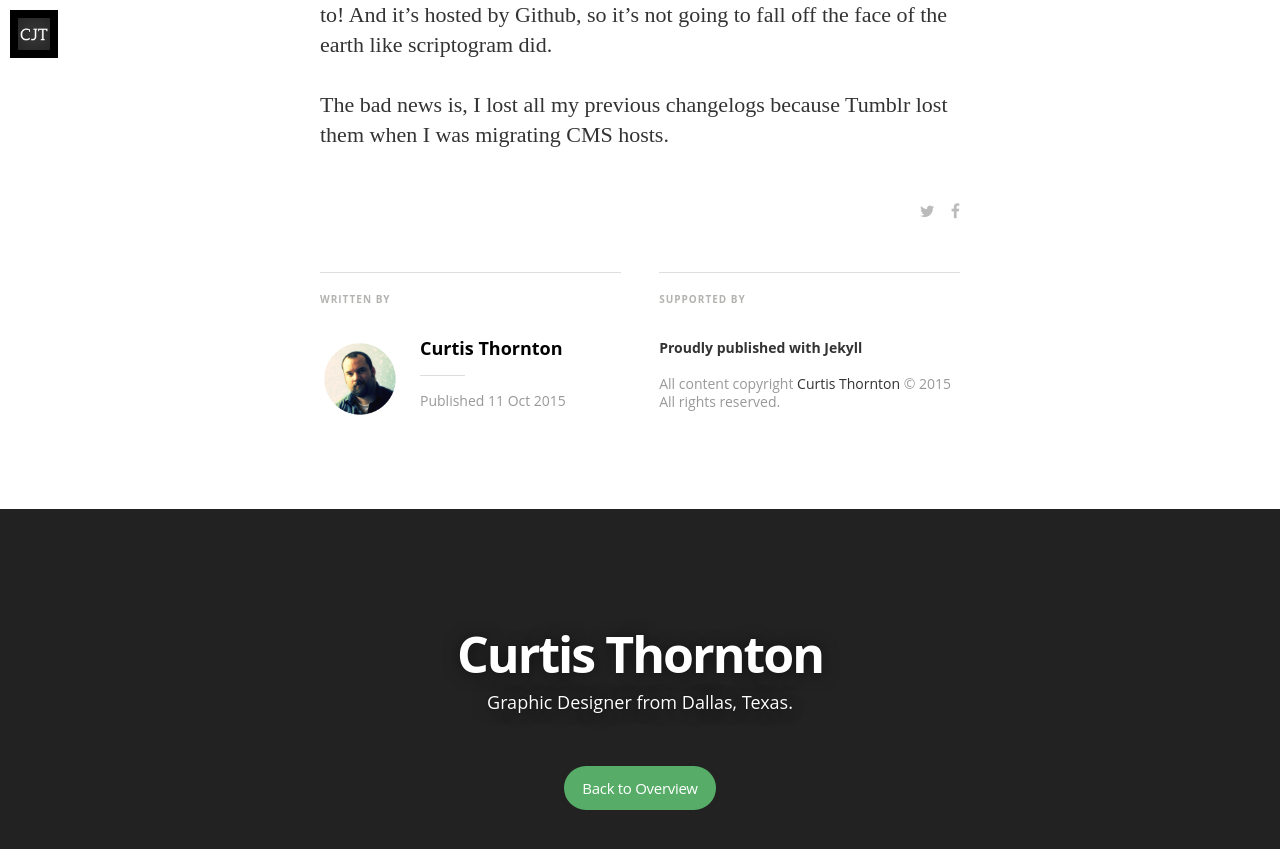
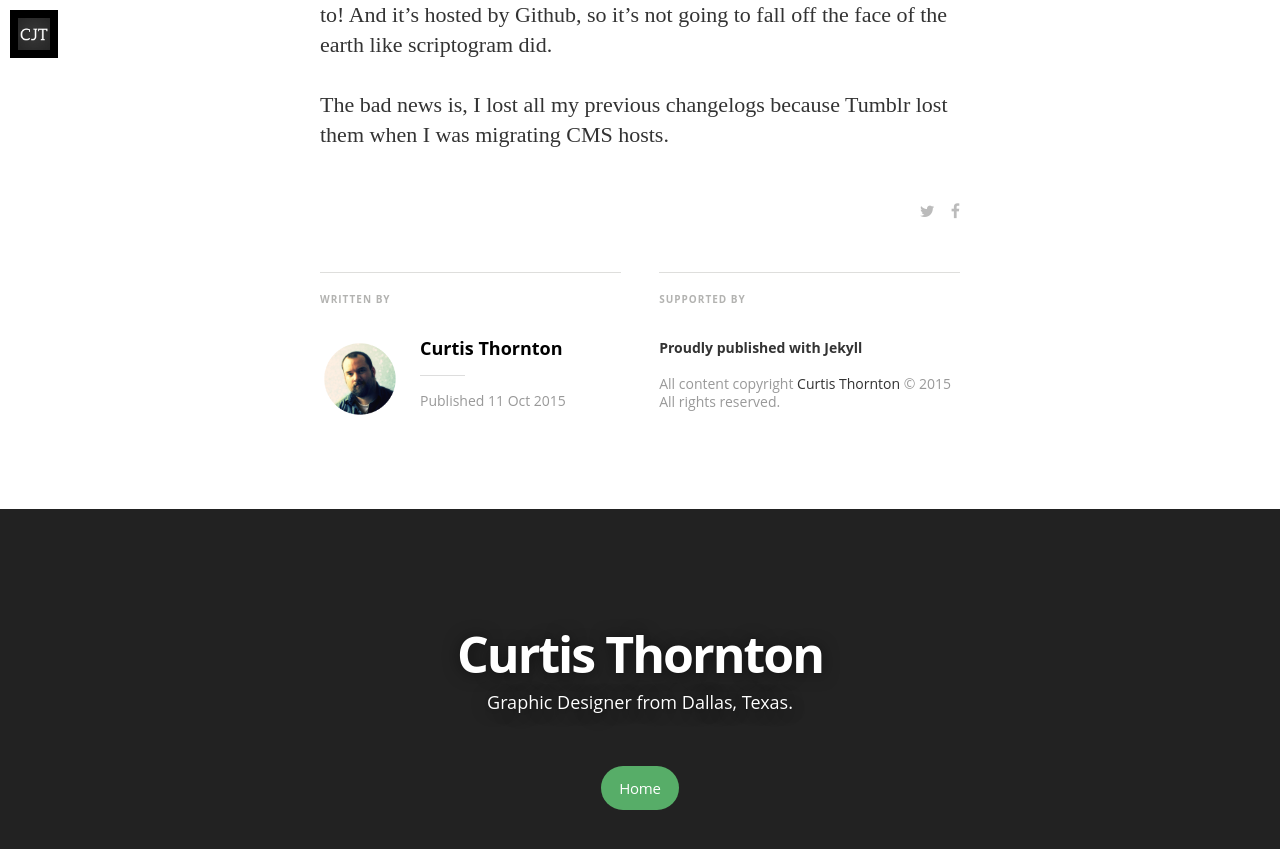
Before and after one commit to curtisthornton/curtisthornton.github.io, a Jekyll site: the page built from _posts/2015-10-11-good-bad-news.markdown, in a window 1280 px wide and 900 px high, scrolled down 970 px. Shown: the top 849 px of the window. Built offline with Jekyll 4.4.1, drawn with Linux system fonts in a browser that asks for light colours; nearby versions of some CDN libraries; some web fonts are replaced; Markdown is read by kramdown in place of the engine named in the settings.

Commit message:
Update post.html

```diff
--- a/_layouts/post.html
+++ b/_layouts/post.html
@@ -109,7 +109,7 @@
       <div class="inner">
         <h1 class="blog-title">{{ site.title }}</h1>
         <h2 class="blog-description">{{ site.description }}</h2>
-        <a href="/" class="btn">Back to Overview</a>
+        <a href="/" class="btn">Home</a>
       </div>
     </div>
     {% include javascripts.html %}
```
